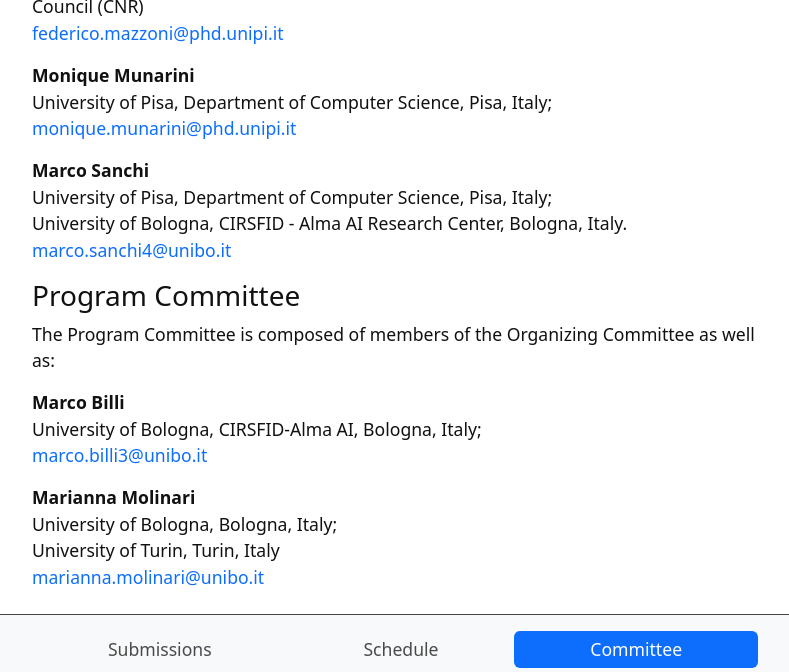
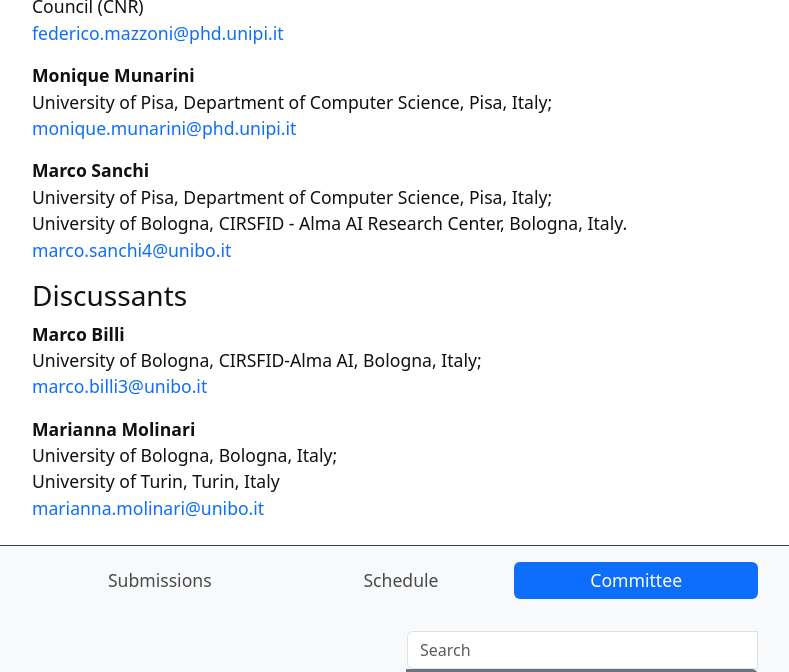
Before and after one commit to lsai-ws/lsai-ws.github.io, a Jekyll site: the page built from content/2-committee.md, in a window 1280 px wide and 900 px high, scrolled down 898 px, cut to the strip 0-672 px from the top of the window. Shown: the whole strip, without its empty margins (245-1034 px from the left). Built offline with Jekyll 4.4.1, drawn with Linux system fonts in a browser that asks for light colours.

Commit message:
Update 2-committee.md

```diff
--- a/content/2-committee.md
+++ b/content/2-committee.md
@@ -41,9 +41,7 @@ University of Bologna, CIRSFID - Alma AI Research Center, Bologna, Italy.<br>
 <a href="mailto:marco.sanchi4@unibo.it">marco.sanchi4@unibo.it<a>
 
 
-### Program Committee
-
-The Program Committee is composed of members of the Organizing Committee as well as:
+### Discussants
 
 **Marco Billi**<br>
 University of Bologna, CIRSFID-Alma AI, Bologna, Italy;<br>
```
